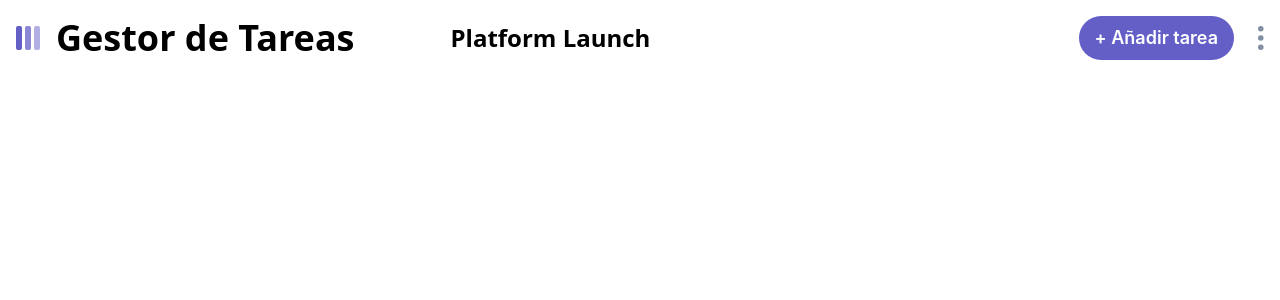
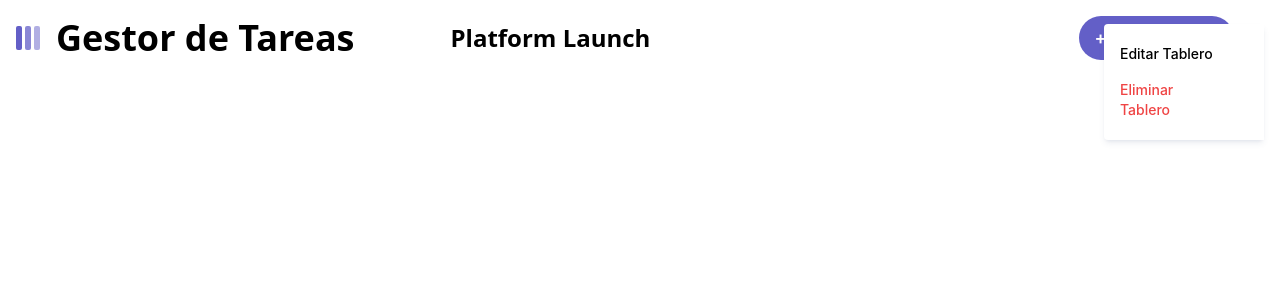
Before and after one commit to Alexm0u/pt-kanban, a React (Vite) app: page / in a window 1280 px wide. Both pictures are taken after a click on the picture 1261 px from the left and 38 px from the top of the page. Shown: the top 300 px of the page. Built offline with nearby package versions, Linux system fonts and the light colour scheme.

Commit message:
Trying to fix edit board problem, doesn't work

```diff
--- /dev/null
+++ b/src/components/ElipsisMenu.jsx
@@ -0,0 +1,24 @@
+import React from 'react'
+
+function ElipsisMenu({type, setOpenEditModal, setOpenDeleteModal}) {
+  return (
+    <div className={type === 'Boards'? 'absolute top-16 right-5': 'absolute top-6 right-4'}>
+        <div className="flex justify-end items-center">
+            <div className="w-40 text-sm z-50 font-medium shadow-md
+            shadow-[#364e7e1a] bg-white dark:bg-[#20212c] space-y-4 py-5 px-4 rounded-l h-auto pr-12">
+                <p className='cursor-pointer dark: text-grey-400 text-grey-700'
+                onClick={()=> {
+                    setOpenEditModal()
+                }}>
+                    Editar {type}
+                </p>
+                <p className="cursor-pointer text-red-500">
+                    Eliminar {type}
+                </p>
+            </div>
+        </div>
+    </div>
+  )
+}
+
+export default ElipsisMenu
--- a/src/components/Header.jsx
+++ b/src/components/Header.jsx
@@ -7,17 +7,29 @@ import HeaderDropdown from './HeaderDropdown'
 import AddEditBoardModal from '../modals/addEditBoardModal'
 import { useDispatch, useSelector } from 'react-redux'
 import AddEditTaskModal from '../modals/AddEditTaskModal'
+import ElipsisMenu from './ElipsisMenu'
+
 
 function Header({setBoardModalOpen, boardModalOpen}) {
 
   const dispatch = useDispatch()
 
   const [openDropdown, setOpenDropdown] = useState(false)
+  const [isDeleteModalOpen, setIsDeleteModalOpen] = useState(false)
   const [openAddEditTask, setOpenAddEditTask] = useState(false)
+  const [isElipsisOpen, setIsElipsisOpen] = useState(false)
   const [boadType , setBoadType] = useState('add')
 
   const boards = useSelector((state) => state.boards)
   const board = boards.find(board => board.isActive)
+  const setOpenEditModal = () => {
+    setBoardModalOpen(true)
+    setIsElipsisOpen(false)
+  }
+  const setOpenDeleteModal = () => {
+    setIsDeleteModalOpen(true)
+    setIsElipsisOpen(false)
+  }
 
 
 
@@ -57,7 +69,17 @@ function Header({setBoardModalOpen, boardModalOpen}) {
                 +
               </button>
 
-              <img src={elipsis} alt="elipsis" className='cursor-pointer h-6'/>
+              <img src={elipsis}
+              onClick={()=> {
+                setBoadType('edit')
+                setOpenDropdown(false)
+                setIsElipsisOpen(state=> !state)
+              }} alt="elipsis" className='cursor-pointer h-6'/>
+
+              {isElipsisOpen && <ElipsisMenu
+              setOpenDeleteModal={setIsDeleteModalOpen}
+              setOpenEditModal={setOpenEditModal}
+              type='Tablero'/>}
 
 
             </div>
--- a/src/modals/AddEditTaskModal.jsx
+++ b/src/modals/AddEditTaskModal.jsx
@@ -50,7 +50,7 @@ function AddEditTaskModal({type, device, setOpenAddEditTask, taskIndex, pervColI
         }
 
         for (let i = 0; i < subtasks.length; i++) {
-          if (!subtasks[i].name.trim()){
+          if (!subtasks[i].title.trim()){
             return false
           }
         }
@@ -170,16 +170,7 @@ function AddEditTaskModal({type, device, setOpenAddEditTask, taskIndex, pervColI
                         </option>
                     ))}
                 </select>
-                <button
-                onClick={()=> {
-                    const isValid = validate()
-                    if (isValid) {
-                        onSubmit(type)
-                    }
-                }}
-                className="w-full items-center text-white bg-[635fc7] py-2 rounded-full">
-                    {type === 'edit'? 'Guardar cambios': 'Crear Tarea'}
-                </button>
+
             </div>
             {/* NOTAS  */}
             <div className="mt-8 flex flex-col space-y-1">
@@ -189,6 +180,17 @@ function AddEditTaskModal({type, device, setOpenAddEditTask, taskIndex, pervColI
                 border border-grey-600 focus:outline-[#635fc7] ring-0'
                 placeholder='Ej. Comprobar si se ha recibido algún correo nuevo'/>
             </div>
+            <button
+                onClick={()=> {
+                    const isValid = validate();
+                    if (isValid) {
+                        onSubmit(type)
+                        setOpenAddEditTask(false)
+                    }
+                }}
+                className=" w-full items-center mt-2 text-white bg-[#635fc7] py-2 rounded-full ">
+                    {type === 'edit'? 'Guardar cambios': 'Crear Tarea'}
+                </button>
 
         </div>
 
```
